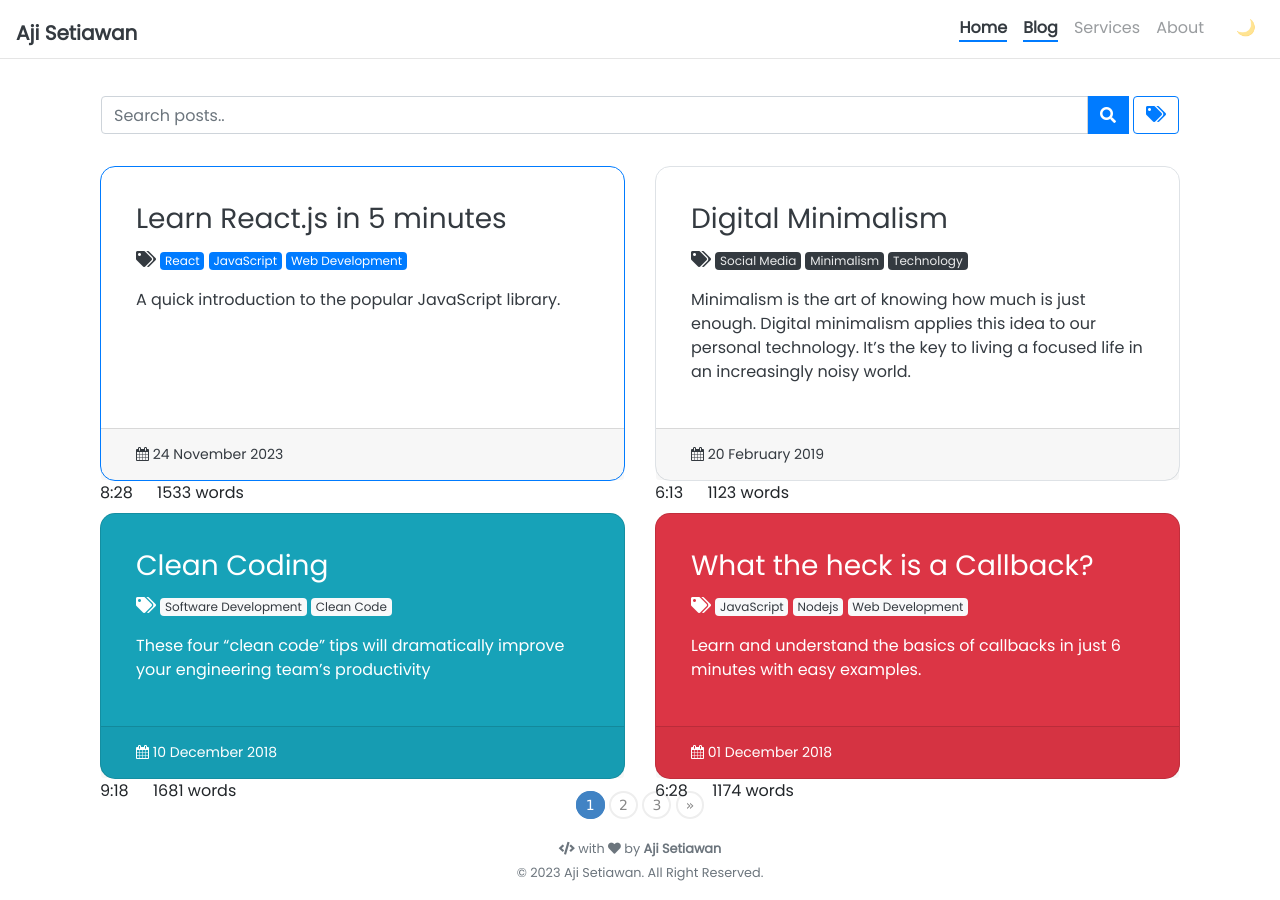
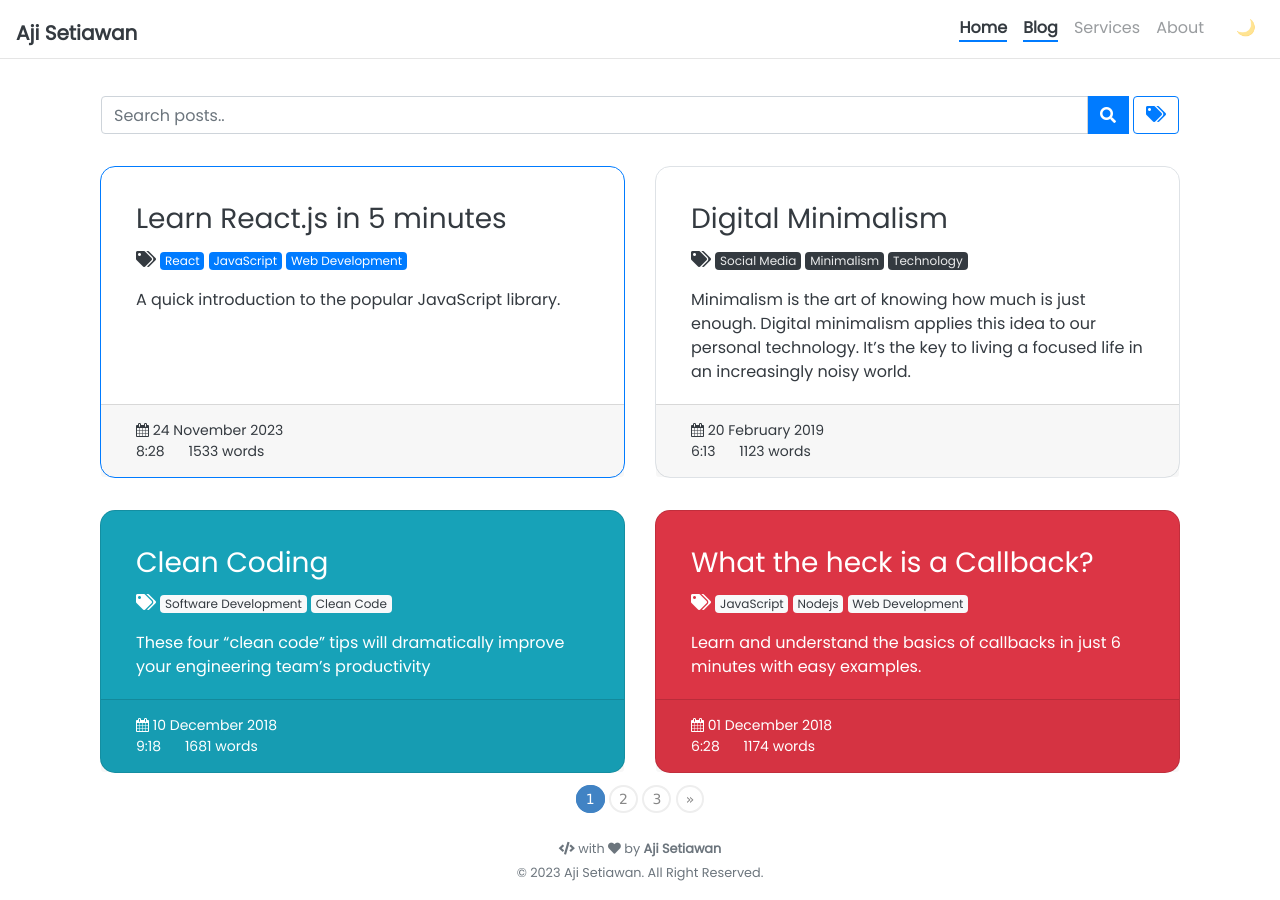
Before and after one commit to ajisetiawan716/ajisetiawan716.github.io, a Jekyll site: the page built from blog/index.html, in a window 1280 px wide. Built offline with Jekyll 4.4.1, drawn with Linux system fonts in a browser that asks for light colours; nearby versions of some CDN libraries; the list of posts is cut into pages by our own code; comment, search, counter and statistics services are not loaded.

Commit message:
Update index.html

```diff
--- a/blog/index.html
+++ b/blog/index.html
@@ -57,10 +57,9 @@ weight: 2
     </div>
     <div class="card-footer {{ text_style }}"><i class="fa fa-calendar fa-1x"></i>
       {{ post.date | date_to_long_string }}
+     {% include blog/reading_time.html %}
     </div>
   </a>
-
-  {% include blog/reading_time.html %}
 </div>
 {% endfor %}
 
```
